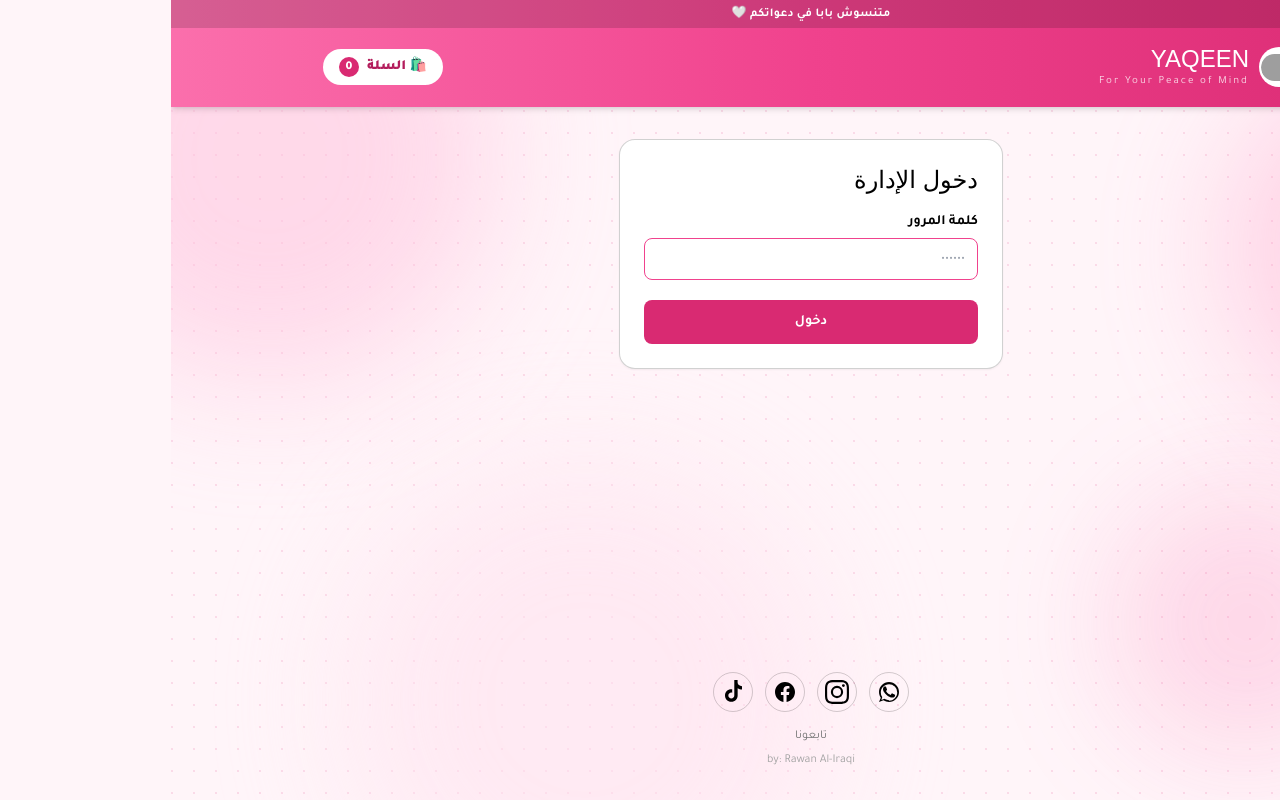
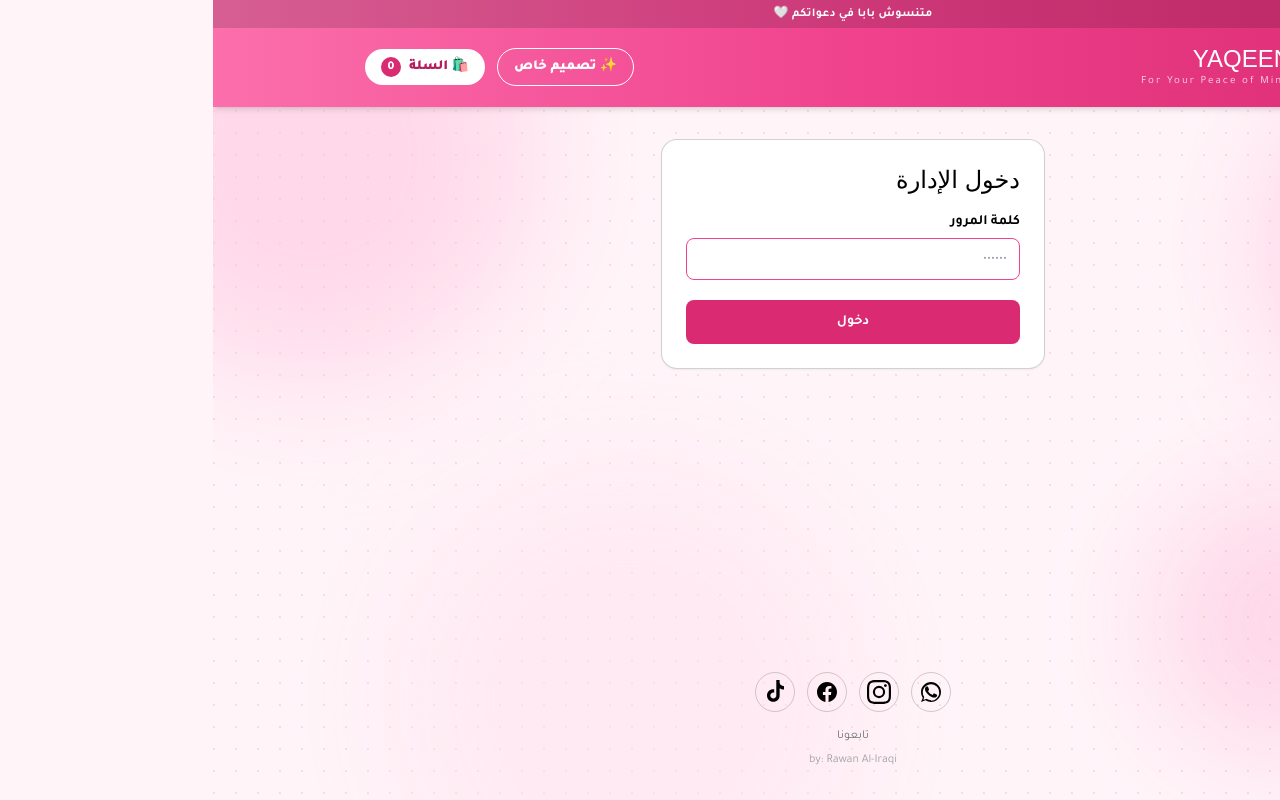
Before and after one commit to Mazen-developer/YAQEEN, a Next.js app: page /admin/add in a window 1280 px wide. Built offline with nearby package versions, Linux system fonts and the light colour scheme; grey boxes are pictures that could not be loaded; a web font is replaced by a local one.

Commit message:
Update project

```diff
--- a/components/Header.tsx
+++ b/components/Header.tsx
@@ -23,6 +23,16 @@ export default function Header() {
           </div>
         </Link>
 
+        <div className="flex items-center gap-3">
+          <a
+            href="https://wa.me/201272637415"
+            target="_blank"
+            rel="noopener noreferrer"
+            className="flex items-center gap-2 rounded-full border-[1.5px] border-white bg-transparent px-4 py-2 text-sm font-black text-white transition hover:bg-white/10"
+          >
+            ✨ تصميم خاص
+          </a>
+
           <Link
             href="/checkout"
             className="flex items-center gap-2 rounded-full bg-white px-4 py-2 text-sm font-black text-brand-700 transition hover:bg-brand-50"
@@ -33,6 +43,7 @@ export default function Header() {
             </span>
           </Link>
         </div>
+      </div>
     </header>
   );
 }
```
Lines whose indentation alone changed are shown as unchanged.
